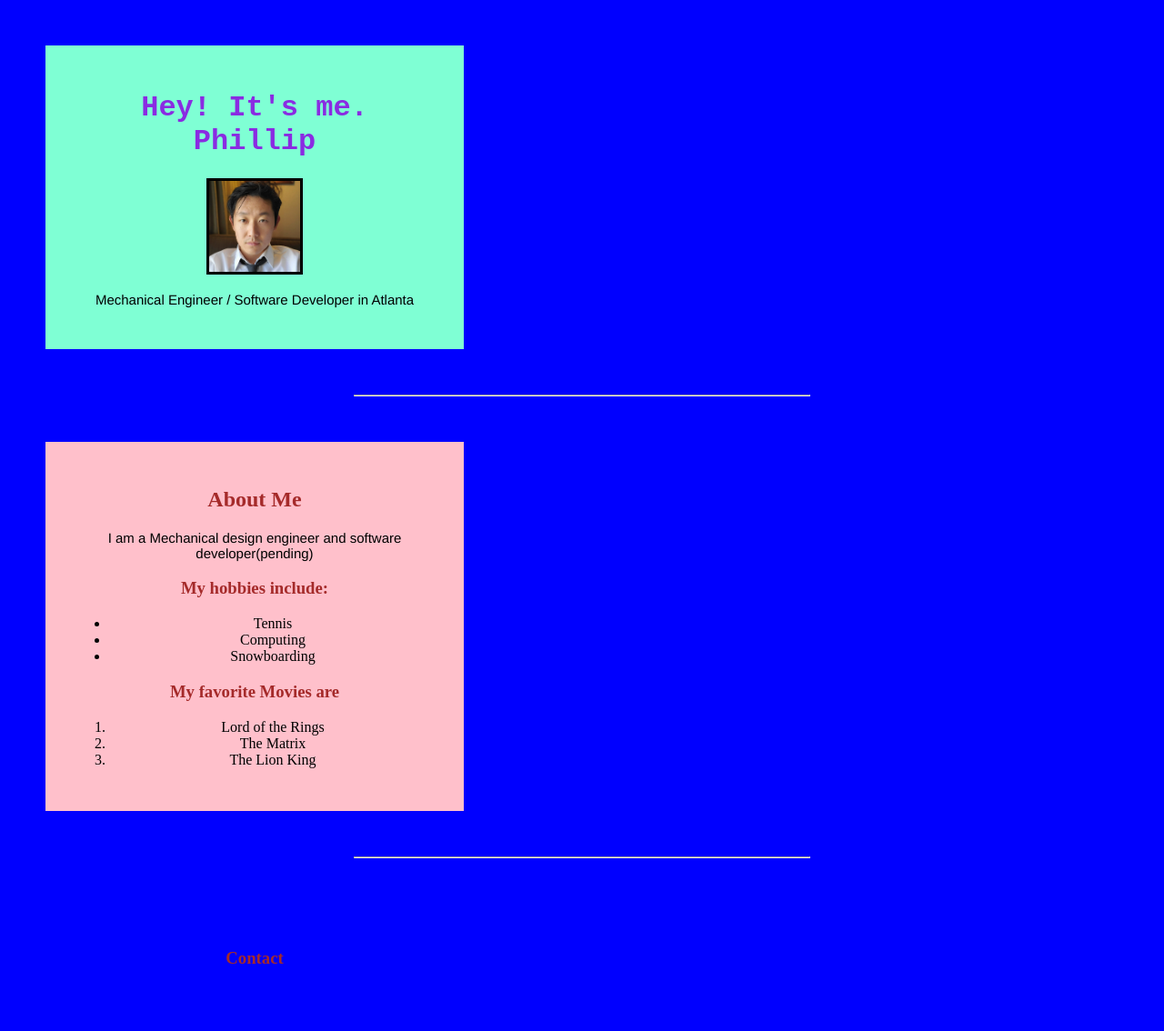
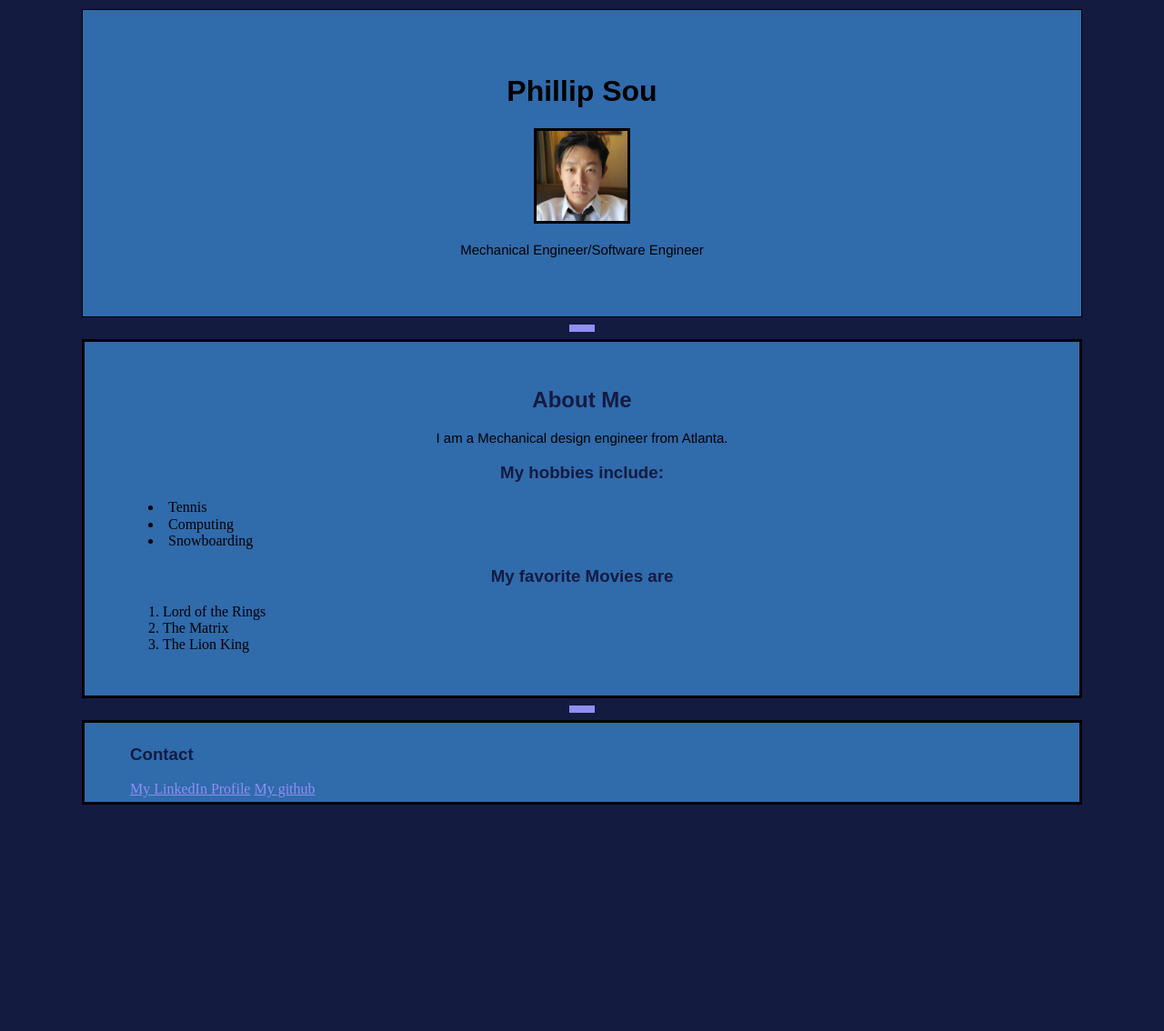
Before and after one commit to phillysoo/Portfolio-Phillip, a plain HTML site: page index.html in a window 1280 px wide. Shown: the whole page at 91% size. After the commit the page ends 895 px from the top, so only its background shows below. Drawn offline with nearby package versions, Linux system fonts and the light colour scheme.

Commit message:
v3.0
debugging

```diff
--- a/index.html
+++ b/index.html
@@ -9,17 +9,17 @@
   </head>
 
   <body>
+    <wrapper>
     <header>
-      <h1>Hey! It's me. Phillip</h1>
-      <img class="selfie" src="image/Phillipselfie.jpg" alt="phillip" width="100">
-      <p>Mechanical Engineer / Software Developer in Atlanta</p>
+      <h1>Phillip Sou</h1>
+      <img class="border" src="image/Phillipselfie.jpg" alt="phillip" width="100">
+      <p>Mechanical Engineer/Software Engineer</p>
     </header>
     <hr>
 
-    <main>
-      <article>
+      <article class="border">
         <h2>About Me</h2>
-        <p> I am a Mechanical design engineer and software developer(pending)</p>
+        <p> I am a Mechanical design engineer from Atlanta. </p>
         <h3>My hobbies include:</h3>
         <ul>
           <li>Tennis</li>
@@ -33,17 +33,18 @@
           <li>The Lion King</li>
         </ol>
         </article>
-    </main>
+
 
     <hr>
 
-    <footer>
+    <footer class="border">
+      <nav>
         <h3>Contact</h3>
-      <nav>
         <a href="https://www.linkedin.com/in/phillip-sou" target="_blank"> My LinkedIn Profile</a>
         <a href="https://www.github.com/phillysoo" target="_blank">My github</a>
       </nav>
     </footer>
+    </wrapper>
 
     <script src="script.js"></script>
   </body>
--- a/style.css
+++ b/style.css
@@ -1,49 +1,57 @@
+
+/*containing the body*/
+
 body{
-  float:
-  margin:0;
-  background-color:blue;
-  text-align:center;
+  margin:10px 90px;
+  width:auto;
+  background-color:#141B41;
 }
 
 header{
-  width:400px;
+  margin:1000;
+  padding: 50px;
+  background-color:#306BAC;
   text-align:center;
-  margin: 50px;
+  border:1px solid black;
+  font-family:fantasy, 'Times New Roman', Times, serif;
+}
+/*containing the main elements*/
+article{
+  width:auto;
+  margin: auto;
   padding: 30px;
-  border-color:black;
-  background-color:aquamarine;
+  background-color:#306BAC;
+  text-align:center;
+}
+/* add styles to the horizontal rulers*/
+
+body hr{
+  width: 20px;
+  border:4px solid #918EF4;
+  text-align:center;
+}
+/*boxing the footer*/
+footer{
+  width:auto;
+  margin:auto;
+  padding: 5px 50px;
+  text-align: left;
+  background-color:#306bac;
 }
 
-main{
-  width:400px;
-  margin: 50px;
-  padding: 30px;
-  background-color: pink;
-  text-align:center;
+/*set font style for two headers.*/
+h2, h3 {
+  font-family:Arial, Helvetica, sans-serif;
+  color:#141B41;
+}
+/* list aligned to the left. Bullets to the inside*/
+li {
+  list-style-position:inside;
+  text-align:left;
 }
 
-hr{
-  width: 500px;
-}
-
-footer {
-  margin: 50px;
-  padding: 30px;
-  width:400px;
-  text-align: center;
-}
-
-h1 {
-  font-family:'Courier New', Courier, monospace;
-  color: blueviolet;
-}
-
-h2, h3{
-  color: brown;
-}
-
-a:link {color: blue;}
-a:visited {color:green;}
+a:link {color: #918EF4;}
+a:visited {color: rgb(300, 18, 18);}
 a:hover {color:pink;}
 a:active {color:purple;}
 
@@ -51,6 +59,7 @@ p {
   font-family: 'Franklin Gothic Medium', 'Arial Narrow', Arial, sans-serif;
   font-size: 15px;
 }
-.selfie{
+/*this adds borders*/
+.border{
   border:3px solid black;
 }
```
Lines whose indentation alone changed are shown as unchanged.
